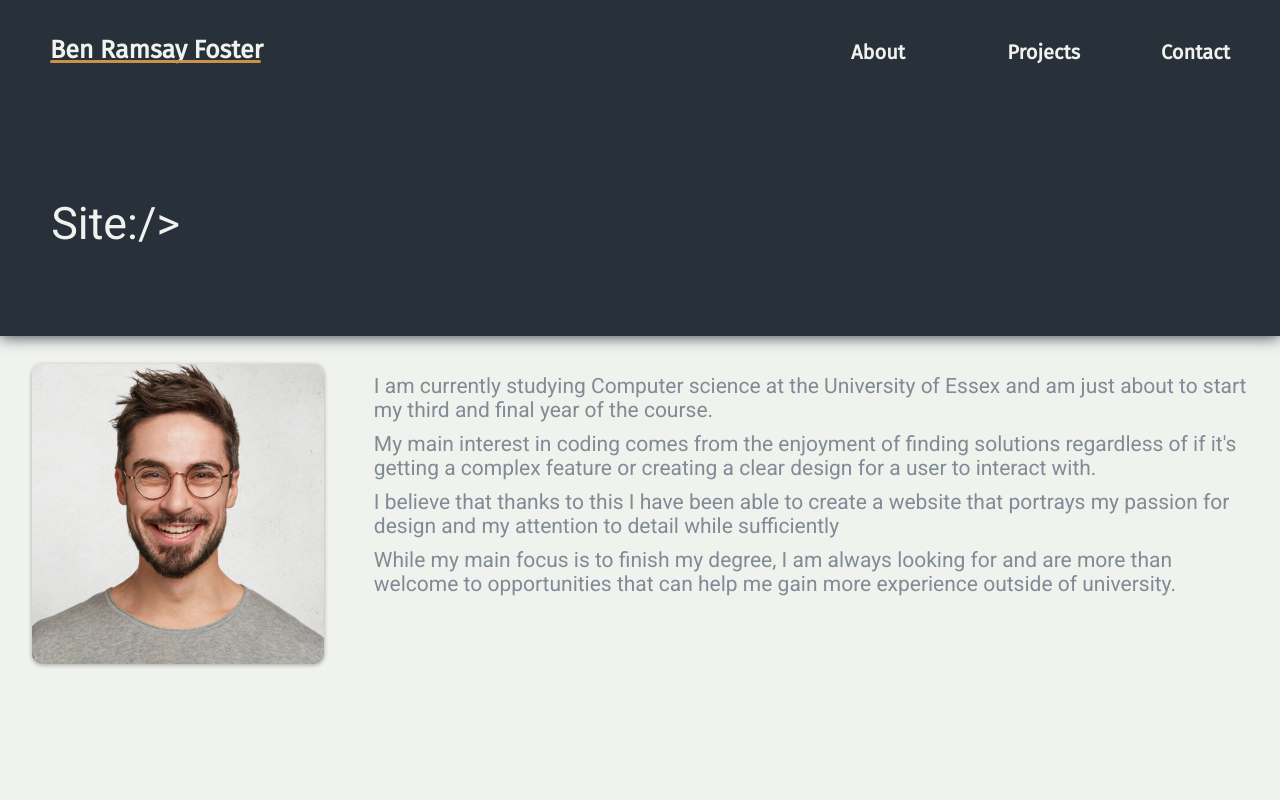
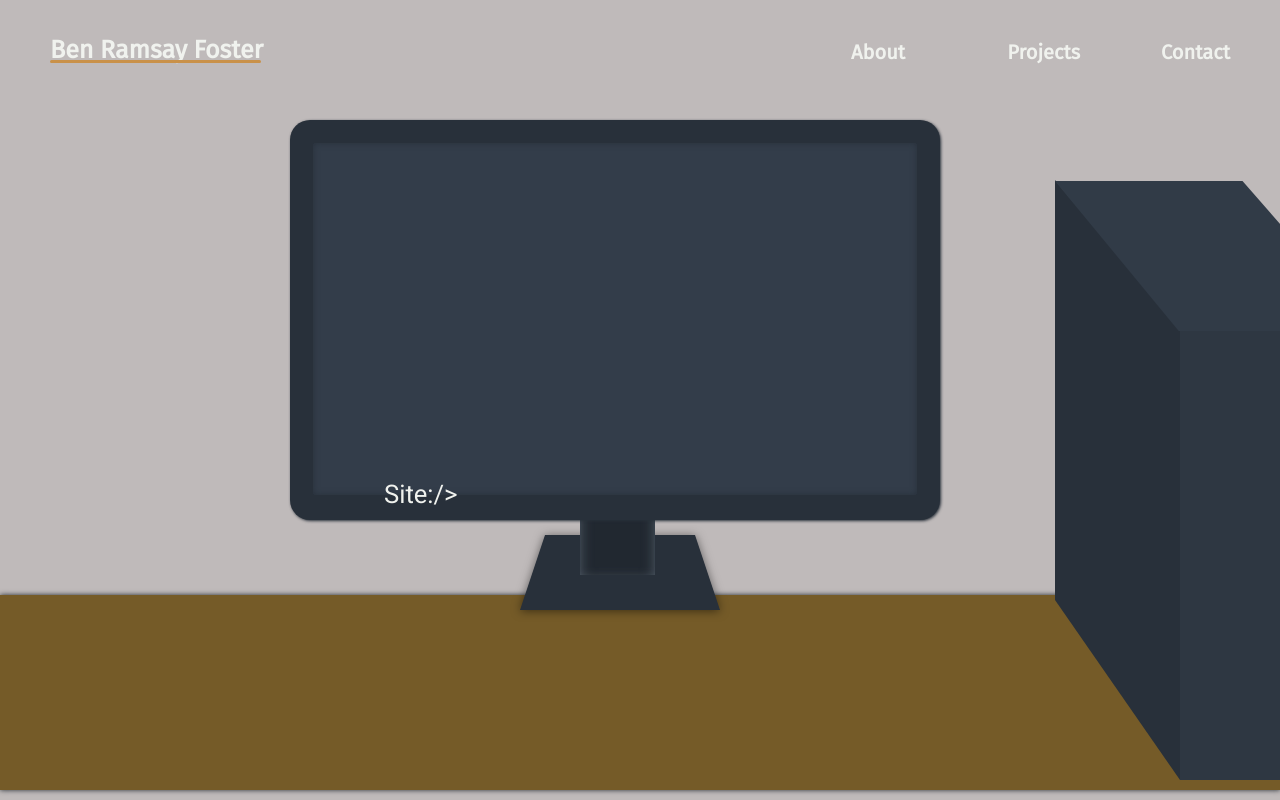
Before and after one commit to BenRF/Site, a PHP site: page /home.php in a window 1280 px wide. Run offline with PHP 8.4, Linux system fonts and the light colour scheme.

Commit message:
Began final restyle on first section

```diff
--- a/home.php
+++ b/home.php
@@ -34,6 +34,93 @@
 			<div id="scroll" class="scroll underTitle"></div>
 		</div>
 		<div id="main" class="typingLock">
+			<style>
+				div.screen {
+					box-shadow: 1px 1px 3px #28303a;
+					position: absolute;
+					height: 400px;
+					width: 650px;
+					background: #28303a;
+					border-radius: 20px;
+					top: 15%;
+					left: calc(50% - 350px);
+					padding: 0px;
+				}
+				div.innerScreen {
+					box-shadow: inset 0px 0px 6px 0px #28303a;
+					padding: 0px;
+					background: #333d4a;
+					width: 93%;
+					height: 88%;
+					border-radius: 3px;
+					margin-left: 3.5%;
+					margin-top: 3.5%;
+				}
+				div.stand {
+					box-shadow: inset 7px 0px 15px -10px #6b7785, inset -7px 0px 15px -10px #6b7785;
+					background: #212830;
+					width: 75px;
+					height: 100px;
+					position: absolute;
+					left: calc(50% - 60px);
+					top: 475px;
+					border-radius: 0px;
+				}
+				div.base {
+					filter: drop-shadow(0 1px 5px rgba(0,0,0,.5));
+					border-bottom: 75px solid #28303a;
+					border-left: 25px solid transparent;
+					border-right: 25px solid transparent;
+					height: 0;
+					width: 150px;
+					position: absolute;
+					top: 535px;
+					left: calc(50% - 120px);
+				}
+				div.desk {
+					box-shadow: 0px 0px 5px #212830;
+					background: #755b28;
+					width: 100%;
+					height: 195px;
+					position: absolute;
+					bottom: 10px;
+				}
+				div.pcSide {
+					clip-path: polygon(0 70%, 0 0, 100% 25%, 100% 100%);
+					background: #28303a;
+					width: 125px;
+					height: 600px;
+					position: absolute;
+					right: 100px;
+					bottom: 20px;
+				}
+				div.pcFront {
+					background: #2e3742;
+					width: 100px;
+					height: 450px;
+					position: absolute;
+					right: 0px;
+					bottom: 20px;
+				}
+				div.pcTop {
+					clip-path: polygon(33% 100%, 0 0, 50% 0, 85% 100%);
+					background: #313b47;
+					width: 375px;
+					height: 150px;
+					position: absolute;
+					right: -150px;
+					bottom: 469px;
+				}
+			</style>
+			<div class="desk"></div>
+			<div class="pcSide"></div>
+			<div class="pcFront"></div>
+			<div class="pcTop"></div>
+			<div class="base"></div>
+			<div class="stand"></div>
+			<div class="screen">
+				<div class="innerScreen"></div>
+			</div>
 			<p id="cmd2" class="cmd"></p>
 		  <p id="cmd1" class="cmd">Site:/> <b id="bl" class="blink"> _</b></p>
 		</div>
--- a/stuff.js
+++ b/stuff.js
@@ -12,7 +12,7 @@ function sTo(target) {
 
 function scrollCheck() {
 	var height = window.innerHeight;
-	if (document.body.scrollTop > (height*0.2)) {
+	if (document.body.scrollTop > (height*0.85)) {
 		document.getElementById("header").className = "header detached";
 		document.getElementById("t1").className = "title";
 		document.getElementById("t2").className = "header c";
@@ -28,7 +28,7 @@ function scrollCheck() {
 	var height = window.innerHeight;
 	var s = document.getElementById("scroll");
 	var scrolled = document.body.scrollTop + 50;
-	var step1 = height * 0.25;
+	var step1 = height * 0.95;
 	var step2 = height * 2;
 	var step3 = height * 3;
 	if (scrolled < step1) {
--- a/styles.css
+++ b/styles.css
@@ -19,7 +19,7 @@ div.attached {
 	box-shadow: 0px 0px 15px #28303a;
 	color: white !important;
 	transition: 0.25s;
-	background: #28303a;
+	background: transparent;
 	box-shadow: 0px 1px 10px transparent;
 }
 div.detached {
@@ -60,17 +60,17 @@ div.underContact {
 }
 div.typingLock {
 	position: absolute;
-	height: 42%;
+	height: 100%;
 	width: 100%;
 	top: 0px;
 	left: 0px;
-	background: #28303a;
+	background: #bfbaba;
 	box-shadow: 0px 0px 15px #28303a;
 }
 div.aboutLock {
 	padding-top: 15px;
 	position: absolute;
-	top: 42%;
+	top: 100%;
 	width: 99%;
 	height: 100vh;
 	padding-left: 0.5%;
@@ -86,7 +86,7 @@ div.about {
 div.projectLock {
 	padding-top: 100px;
 	position: absolute;
-	top: 100%;
+	top: 150%;
 	width: 99%;
 	height: 93%;
 	padding-right: 0.5%;
@@ -94,7 +94,7 @@ div.projectLock {
 div.contactLock {
 	padding-top: 106px;
 	position: absolute;
-	top: 200%;
+	top: 250%;
 	width: 99%;
 	height: 85%;
 	padding-left: 0.5%;
@@ -321,12 +321,12 @@ p.hide {
 p.cmd {
 	transition: 0.5s;
 	line-height: 3.5vw;
-	font-size: 2.5vw;
+	font-size: 1.5vw;
 	color: #f0f2ee;
 	font-weight: 500;
 	margin: 0px;
 	padding: 0px;
-	left: 4%;
+	left: 30%;
 	position: absolute;
 	-webkit-touch-callout: none;
   -webkit-user-select: none;
@@ -336,12 +336,12 @@ p.cmd {
   user-select: none;
 }
 #cmd1 {
-	font-size: 3.5vw;
-	top: 60%;
+	font-size: 2vw;
+	top: 59%;
 }
 #cmd2 {
 	opacity: 0;
-	top: 70%;
+	top: 50%;
 }
 b.solid {
 	color: #c99149;
```
